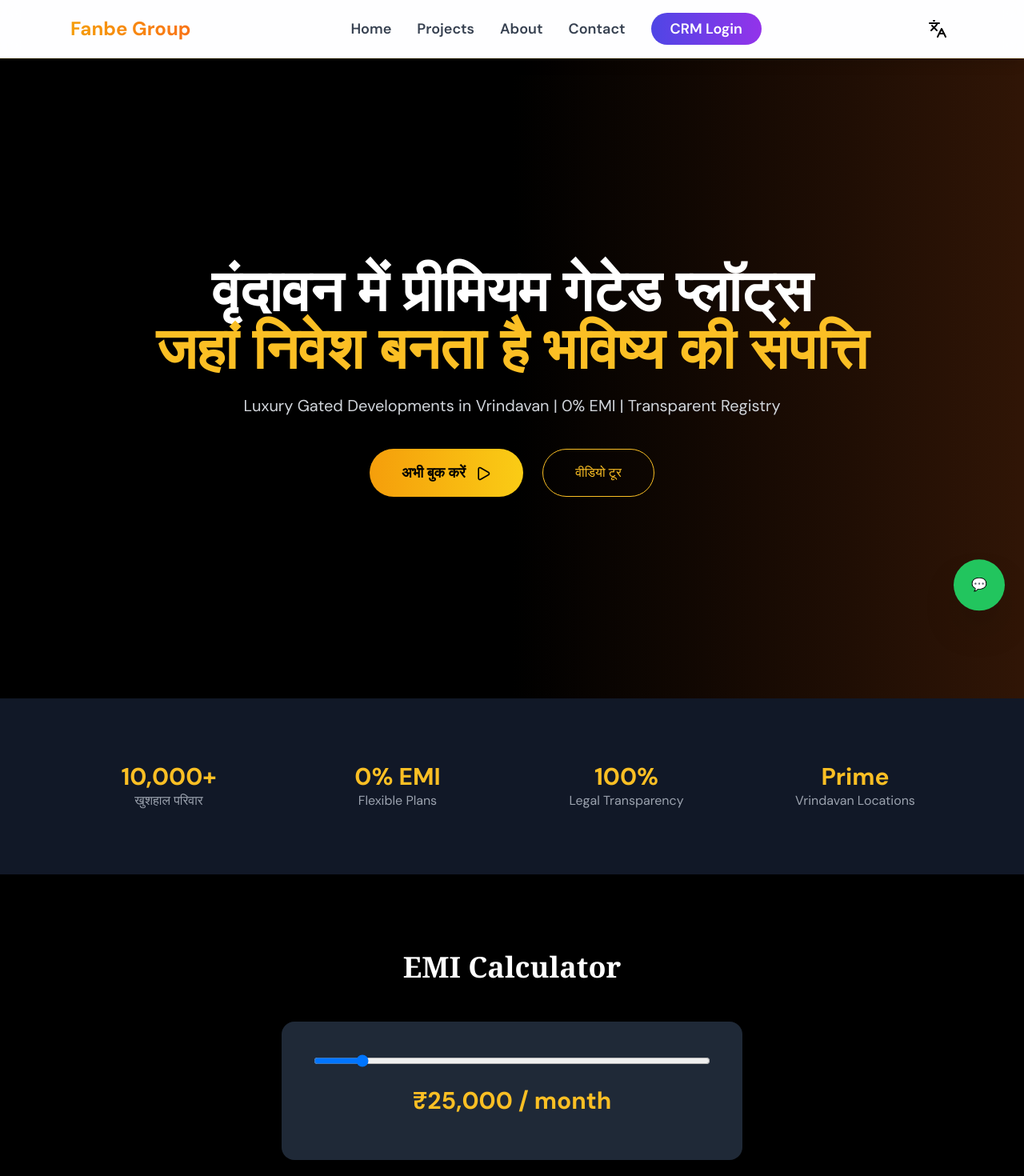
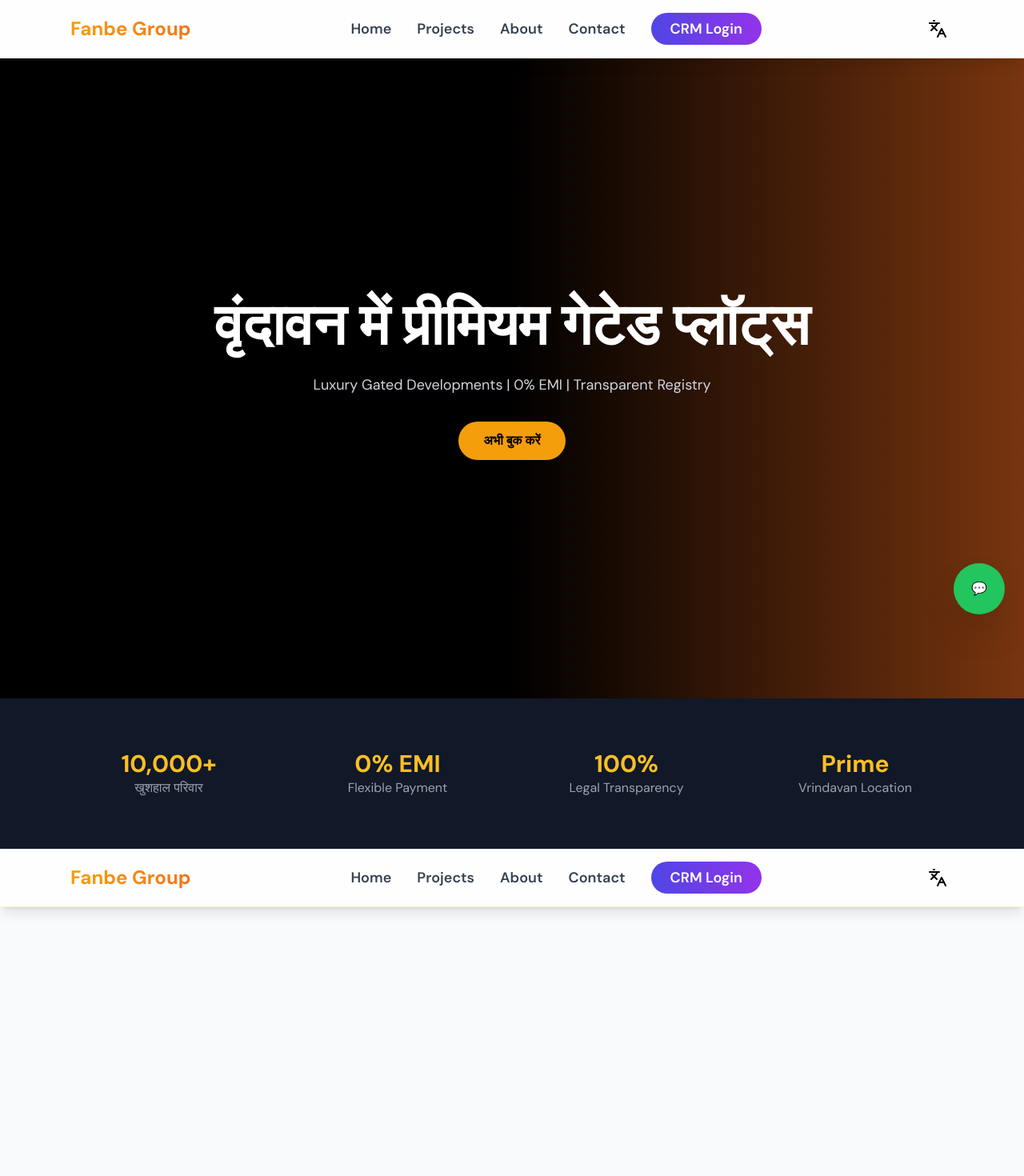
Before and after one commit to fadoomotivation-pixel/fanbe-website-clean, a React (Vite) app: page / in a window 1280 px wide. Shown: the top 1470 px of the page at 80% size. After the commit the page ends 1134 px from the top, so only its background shows below. Built offline with nearby package versions, Linux system fonts and the light colour scheme.

Commit message:
Simplify HomePage layout and remove EMI calculator
Refactor HomePage component by removing EMI calculator and updating layout.

```diff
--- a/src/pages/HomePage.jsx
+++ b/src/pages/HomePage.jsx
@@ -1,82 +1,46 @@
-import React, { useState } from "react";
-import { Play } from "lucide-react";
+import React from "react";
 
 const HomePage = () => {
-  const [amount, setAmount] = useState(1000000);
-  const emi = Math.round(amount / 40);
-
   return (
-    <div className="bg-black text-white overflow-x-hidden">
+    <div className="bg-black text-white min-h-screen">
 
       {/* HERO */}
-      <section className="relative h-screen flex items-center justify-center text-center px-6">
-        <div className="absolute inset-0 bg-gradient-to-r from-black via-black/80 to-amber-900/40" />
+      <section className="flex flex-col items-center justify-center h-screen text-center px-6 bg-gradient-to-r from-black via-black to-amber-900">
+        <h1 className="text-5xl md:text-7xl font-bold leading-tight mb-6">
+          वृंदावन में प्रीमियम गेटेड प्लॉट्स
+        </h1>
 
-        <div className="relative z-10 max-w-4xl">
-          <h1 className="text-5xl md:text-7xl font-bold font-serif leading-tight mb-6">
-            वृंदावन में प्रीमियम गेटेड प्लॉट्स
-            <br />
-            <span className="text-amber-400">
-              जहां निवेश बनता है भविष्य की संपत्ति
-            </span>
-          </h1>
+        <p className="text-lg text-gray-300 mb-8">
+          Luxury Gated Developments | 0% EMI | Transparent Registry
+        </p>
 
-          <p className="text-lg md:text-xl text-gray-300 mb-10">
-            Luxury Gated Developments in Vrindavan | 0% EMI | Transparent Registry
-          </p>
-
-          <div className="flex flex-col sm:flex-row justify-center gap-6">
-            <button className="bg-gradient-to-r from-amber-500 to-yellow-400 text-black px-10 py-4 rounded-full font-semibold text-lg hover:scale-105 transition">
-              अभी बुक करें <Play className="inline ml-2 w-5" />
-            </button>
-
-            <button className="border border-amber-400 px-10 py-4 rounded-full text-amber-400 hover:bg-amber-400 hover:text-black transition">
-              वीडियो टूर
-            </button>
-          </div>
-        </div>
+        <button className="bg-amber-500 text-black px-8 py-3 rounded-full font-semibold hover:scale-105 transition">
+          अभी बुक करें
+        </button>
       </section>
 
-      {/* TRUST */}
-      <section className="py-20 bg-gray-900 text-center">
-        <div className="max-w-6xl mx-auto grid md:grid-cols-4 gap-10 px-6">
+      {/* TRUST SECTION */}
+      <section className="py-16 bg-gray-900 text-center">
+        <div className="grid md:grid-cols-4 gap-10 max-w-6xl mx-auto px-6">
           <div>
             <h3 className="text-3xl font-bold text-amber-400">10,000+</h3>
             <p className="text-gray-400">खुशहाल परिवार</p>
           </div>
+
           <div>
             <h3 className="text-3xl font-bold text-amber-400">0% EMI</h3>
-            <p className="text-gray-400">Flexible Plans</p>
+            <p className="text-gray-400">Flexible Payment</p>
           </div>
+
           <div>
             <h3 className="text-3xl font-bold text-amber-400">100%</h3>
             <p className="text-gray-400">Legal Transparency</p>
           </div>
+
           <div>
             <h3 className="text-3xl font-bold text-amber-400">Prime</h3>
-            <p className="text-gray-400">Vrindavan Locations</p>
+            <p className="text-gray-400">Vrindavan Location</p>
           </div>
-        </div>
-      </section>
-
-      {/* EMI */}
-      <section className="py-24 bg-black text-center px-6">
-        <h2 className="text-4xl font-serif font-bold mb-12">EMI Calculator</h2>
-
-        <div className="max-w-xl mx-auto bg-gray-800 p-10 rounded-2xl shadow-lg">
-          <input
-            type="range"
-            min="500000"
-            max="5000000"
-            step="50000"
-            value={amount}
-            onChange={(e) => setAmount(e.target.value)}
-            className="w-full mb-6"
-          />
-
-          <h3 className="text-3xl font-bold text-amber-400 mb-4">
-            ₹{emi.toLocaleString()} / month
-          </h3>
         </div>
       </section>
 
```
